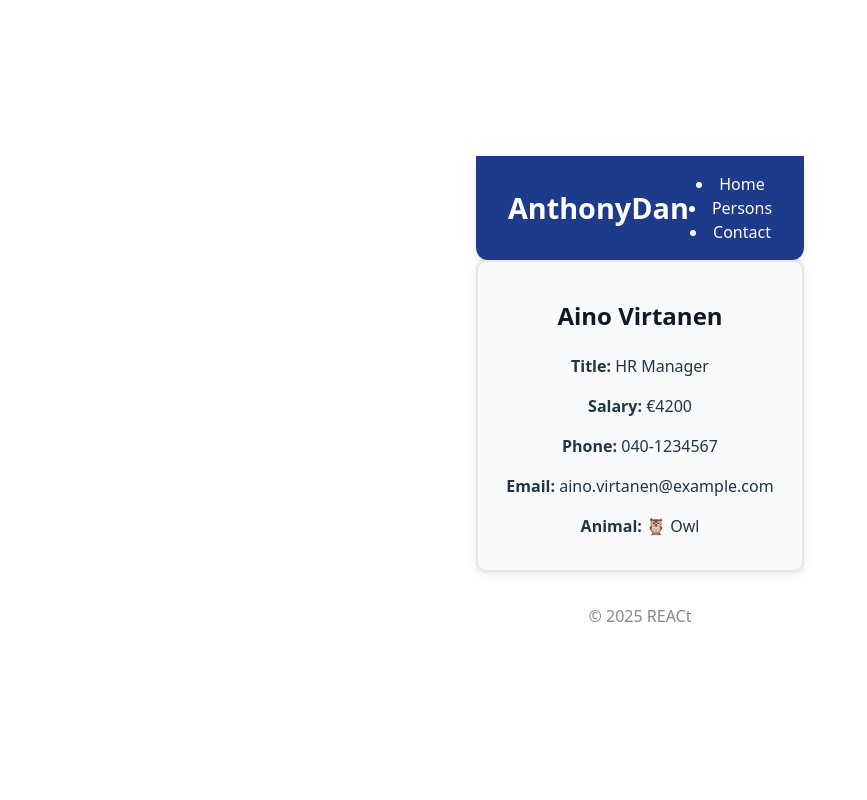
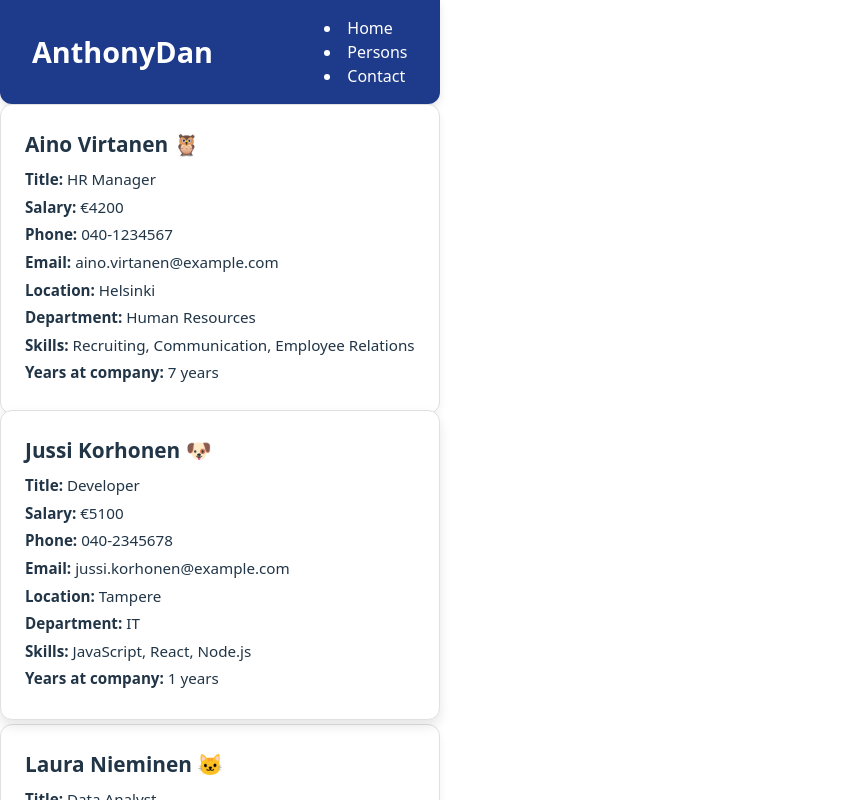
Before and after one commit to danielanthonyO/hrApp_frontend, a React (Vite) app: page / in a window 1280 px wide. Shown: the top 800 px of the page, without its empty margins (0-867 px from the left). Built offline with nearby package versions, Linux system fonts and the light colour scheme.

Commit message:
Add solution to task two

```diff
--- a/package.json
+++ b/package.json
@@ -11,7 +11,8 @@
   },
   "dependencies": {
     "react": "^19.1.0",
-    "react-dom": "^19.1.0"
+    "react-dom": "^19.1.0",
+    "react-router-dom": "^7.6.2"
   },
   "devDependencies": {
     "@eslint/js": "^9.25.0",
--- a/src/App.jsx
+++ b/src/App.jsx
@@ -1,23 +1,15 @@
-// src/App.jsx
 import React from 'react';
 import Header from './components/Header/Header';
 import Footer from './components/Footer/Footer';
-import Person from './components/Person/Person';
-import './App.css';
+import PersonList from './components/Person/PersonList';
+import employees from './data/employees';
 
 function App() {
   return (
-    <div className="app-container">
+    <div>
       <Header />
       <main>
-        <Person
-          name="Aino Virtanen"
-          title="HR Manager"
-          salary={4200}
-          phone="040-1234567"
-          email="aino.virtanen@example.com"
-          animal="🦉 Owl"
-        />
+        <PersonList employees={employees} />
       </main>
       <Footer />
     </div>
--- /dev/null
+++ b/src/components/Person/PersonCard.jsx
@@ -0,0 +1,46 @@
+import React from 'react';
+
+const animalToEmoji = {
+  Owl: "🦉",
+  Dog: "🐶",
+  Cat: "🐱",
+  Fox: "🦊",
+  Elephant: "🐘",
+  Parrot: "🦜",
+  Koala: "🐨",
+  Lion: "🦁",
+  Rabbit: "🐰",
+  Bear: "🐻"
+};
+
+const PersonCard = ({ name, title, salary, phone, email, animal, startDate, location, department, skills }) => {
+  const start = new Date(startDate);
+  const now = new Date();
+  const yearsWorked = Math.floor((now - start) / (1000 * 60 * 60 * 24 * 365.25));
+  const monthsWorked = (now - start) / (1000 * 60 * 60 * 24 * 30.44);
+  const emoji = animalToEmoji[animal] || "❓";
+
+  let reminder = null;
+  if (monthsWorked < 6) {
+    reminder = <p>🔔 Schedule probation review.</p>;
+  } else if (yearsWorked > 0 && yearsWorked % 5 === 0) {
+    reminder = <p>🎉 Schedule recognition meeting.</p>;
+  }
+
+  return (
+    <div className="person-card">
+      <h3>{name} {emoji}</h3>
+      <p><strong>Title:</strong> {title}</p>
+      <p><strong>Salary:</strong> €{salary}</p>
+      <p><strong>Phone:</strong> {phone}</p>
+      <p><strong>Email:</strong> {email}</p>
+      <p><strong>Location:</strong> {location}</p>
+      <p><strong>Department:</strong> {department}</p>
+      <p><strong>Skills:</strong> {skills.join(", ")}</p>
+      <p><strong>Years at company:</strong> {yearsWorked} years</p>
+      {reminder}
+    </div>
+  );
+};
+
+export default PersonCard;
--- /dev/null
+++ b/src/components/Person/PersonList.css
@@ -0,0 +1,31 @@
+.card-grid {
+    display: grid;
+    grid-template-columns: repeat(auto-fit, minmax(280px, 1fr));
+    gap: 1.5rem;
+    padding: 2rem;
+  }
+
+  .person-card {
+    background-color: #ffffff;
+    border: 1px solid #e0e0e0;
+    border-radius: 12px;
+    padding: 1.5rem;
+    box-shadow: 0 4px 8px rgba(0, 0, 0, 0.06);
+    transition: transform 0.2s ease, box-shadow 0.2s ease;
+  }
+
+  .person-card:hover {
+    transform: translateY(-4px);
+    box-shadow: 0 6px 12px rgba(0, 0, 0, 0.1);
+  }
+
+  .person-card h3 {
+    margin-top: 0;
+    margin-bottom: 0.5rem;
+    font-size: 1.3rem;
+  }
+
+  .person-card p {
+    margin: 0.3rem 0;
+    font-size: 0.95rem;
+  }
--- /dev/null
+++ b/src/components/Person/PersonList.jsx
@@ -0,0 +1,16 @@
+// src/components/PersonList.jsx
+import React from 'react';
+import PersonCard from './PersonCard';
+import './PersonList.css';
+
+const PersonList = ({ employees }) => {
+  return (
+    <div>
+      {employees.map(person => (
+        <PersonCard key={person.id} {...person} />
+      ))}
+    </div>
+  );
+};
+
+export default PersonList;
--- /dev/null
+++ b/src/data/employees.js
@@ -0,0 +1,134 @@
+const employees = [
+    {
+      id: 1,
+      name: "Aino Virtanen",
+      title: "HR Manager",
+      salary: 4200,
+      phone: "040-1234567",
+      email: "aino.virtanen@example.com",
+      animal: "Owl",
+      startDate: "2018-04-01",
+      location: "Helsinki",
+      department: "Human Resources",
+      skills: ["Recruiting", "Communication", "Employee Relations"]
+    },
+    {
+      id: 2,
+      name: "Jussi Korhonen",
+      title: "Developer",
+      salary: 5100,
+      phone: "040-2345678",
+      email: "jussi.korhonen@example.com",
+      animal: "Dog",
+      startDate: "2023-12-01",
+      location: "Tampere",
+      department: "IT",
+      skills: ["JavaScript", "React", "Node.js"]
+    },
+    {
+      id: 3,
+      name: "Laura Nieminen",
+      title: "Data Analyst",
+      salary: 4700,
+      phone: "040-3456789",
+      email: "laura.nieminen@example.com",
+      animal: "Cat",
+      startDate: "2014-06-15",
+      location: "Turku",
+      department: "Data Science",
+      skills: ["SQL", "Python", "Data Visualization"]
+    },
+    {
+      id: 4,
+      name: "Mika Lehtonen",
+      title: "Designer",
+      salary: 4300,
+      phone: "040-4567890",
+      email: "mika.lehtonen@example.com",
+      animal: "Fox",
+      startDate: "2024-03-01",
+      location: "Espoo",
+      department: "Design",
+      skills: ["UI/UX", "Figma", "Illustrator"]
+    },
+    {
+      id: 5,
+      name: "Sari Laine",
+      title: "Team Lead",
+      salary: 6000,
+      phone: "040-5678901",
+      email: "sari.laine@example.com",
+      animal: "Elephant",
+      startDate: "2015-06-06",
+      location: "Helsinki",
+      department: "IT",
+      skills: ["Leadership", "Agile", "Scrum"]
+    },
+    {
+      id: 6,
+      name: "Pekka Rautiainen",
+      title: "Marketing Manager",
+      salary: 4800,
+      phone: "040-6789012",
+      email: "pekka.rautiainen@example.com",
+      animal: "Parrot",
+      startDate: "2022-09-01",
+      location: "Vantaa",
+      department: "Marketing",
+      skills: ["SEO", "Social Media", "Campaigns"]
+    },
+    {
+      id: 7,
+      name: "Emma Salmi",
+      title: "Finance Officer",
+      salary: 4600,
+      phone: "040-7890123",
+      email: "emma.salmi@example.com",
+      animal: "Koala",
+      startDate: "2024-12-01",
+      location: "Oulu",
+      department: "Finance",
+      skills: ["Excel", "Budgeting", "Auditing"]
+    },
+    {
+      id: 8,
+      name: "Timo Jokinen",
+      title: "Sales Executive",
+      salary: 4400,
+      phone: "040-8901234",
+      email: "timo.jokinen@example.com",
+      animal: "Lion",
+      startDate: "2010-06-06",
+      location: "Tampere",
+      department: "Sales",
+      skills: ["CRM", "Negotiation", "Presentations"]
+    },
+    {
+      id: 9,
+      name: "Anna Mäkinen",
+      title: "Recruiter",
+      salary: 4100,
+      phone: "040-9012345",
+      email: "anna.makinen@example.com",
+      animal: "Rabbit",
+      startDate: "2024-12-20",
+      location: "Helsinki",
+      department: "Human Resources",
+      skills: ["Interviewing", "Sourcing", "Employer Branding"]
+    },
+    {
+      id: 10,
+      name: "Ville Seppälä",
+      title: "System Admin",
+      salary: 5200,
+      phone: "040-0123456",
+      email: "ville.seppala@example.com",
+      animal: "Bear",
+      startDate: "2019-05-10",
+      location: "Joensuu",
+      department: "IT",
+      skills: ["Linux", "Networking", "Security"]
+    }
+  ];
+
+  export default employees;
```
Also changed, not shown: 1 other file (tests, documents, lock files or other folders).
